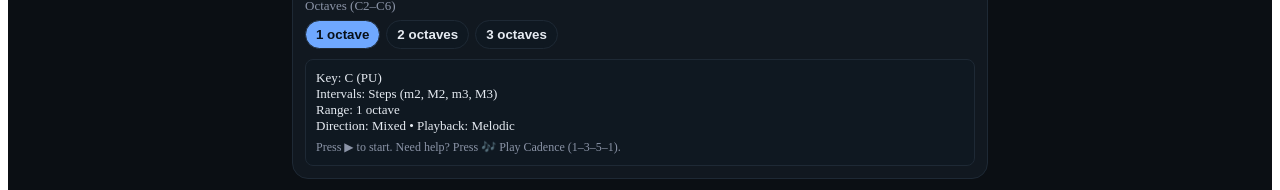
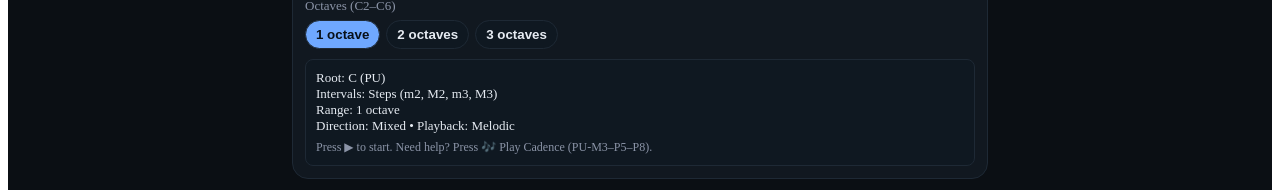
Before and after one commit to andreyeremichev/pianotrainer, a Next.js app: page /trainer/ear/intervals in a window 1280 px wide. Shown: the part 420-610 px from the top of the page. Built offline with nearby package versions, Linux system fonts and the light colour scheme.

Commit message:
chore(intervals): update description wording

```diff
--- a/app/trainer/ear/intervals/page.tsx
+++ b/app/trainer/ear/intervals/page.tsx
@@ -593,11 +593,11 @@ last = choice;
       "All (m2–P8)";
     const range = `${octaves} octave${octaves>1?"s":""}`;
     return {
-      line1: `Key: ${selectedKey} (PU)`,
+      line1: `Root: ${selectedKey} (PU)`,
       line2: `Intervals: ${bucketLabel}`,
       line3: `Range: ${range}`,
       line4: `Direction: ${direction} • Playback: ${playback}`,
-      helper: `Press ▶ to start. Need help? Press 🎶 Play Cadence (1–3–5–1).`,
+      helper: `Press ▶ to start. Need help? Press 🎶 Play Cadence (PU-M3–P5–P8).`,
     };
   }, [selectedKey, bucket, octaves, direction, playback]);
 
```
